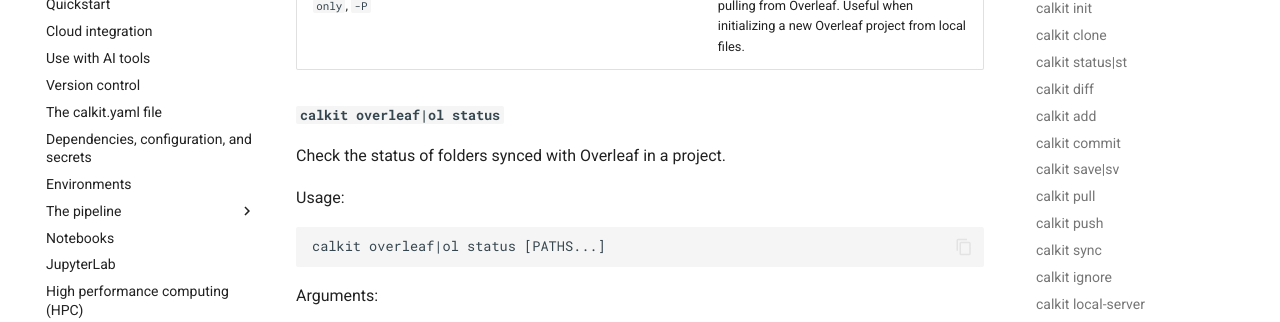
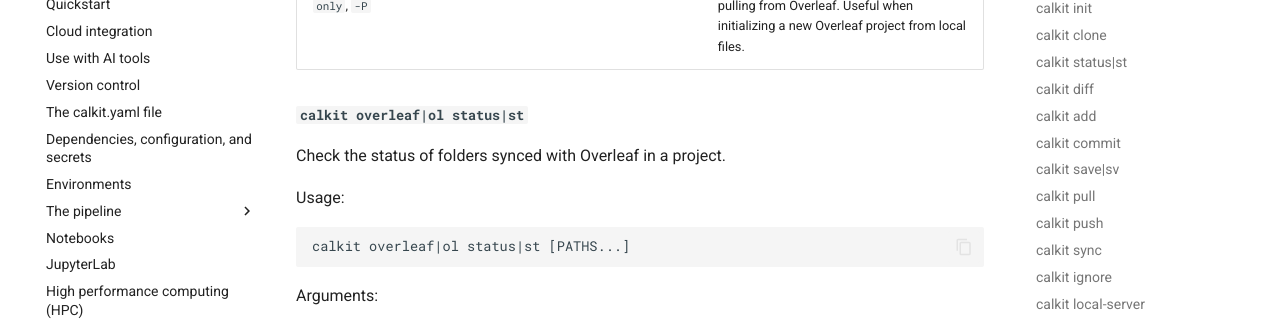
Before and after one commit to calkit/calkit, an MkDocs documentation site: the page built from docs/cli-reference.md, in a window 1280 px wide and 900 px high, scrolled down 75649 px. Shown: the part 154-476 px from the top of the window. Built offline with MkDocs 1.6.1 and Material for MkDocs 9.7.7, drawn with Linux system fonts in a browser that asks for light colours; comment, search, counter and statistics services are not loaded.

Commit message:
Add st alias in overleaf

````diff
--- a/docs/cli-reference.md
+++ b/docs/cli-reference.md
@@ -2671,11 +2671,11 @@
 
 Interact with Overleaf.
 
-| Command                                    | Description                                                    |
-| ------------------------------------------ | -------------------------------------------------------------- |
-| [`import`](#subcommand-overleaf-ol-import) | Import a publication from an Overleaf project.                 |
-| [`sync`](#subcommand-overleaf-ol-sync)     | Sync folders with Overleaf.                                    |
-| [`status`](#subcommand-overleaf-ol-status) | Check the status of folders synced with Overleaf in a project. |
+| Command                                           | Description                                                    |
+| ------------------------------------------------- | -------------------------------------------------------------- |
+| [`import`](#subcommand-overleaf-ol-import)        | Import a publication from an Overleaf project.                 |
+| [`sync`](#subcommand-overleaf-ol-sync)            | Sync folders with Overleaf.                                    |
+| [`status\|st`](#subcommand-overleaf-ol-status-st) | Check the status of folders synced with Overleaf in a project. |
 
 <a id="subcommand-overleaf-ol-import"></a>
 
@@ -2739,16 +2739,16 @@
 | `--resolve`, `-r`   | boolean | no       | False   | Mark merge conflicts as resolved before committing.                                                                                                                                                                                      |
 | `--push-only`, `-P` | boolean | no       | False   | Only push local files to Overleaf without pulling from Overleaf. Useful when initializing a new Overleaf project from local files.                                                                                                       |
 
-<a id="subcommand-overleaf-ol-status"></a>
-
-#### `calkit overleaf|ol status`
+<a id="subcommand-overleaf-ol-status-st"></a>
+
+#### `calkit overleaf|ol status|st`
 
 Check the status of folders synced with Overleaf in a project.
 
 Usage:
 
 ```text
-calkit overleaf|ol status [PATHS...]
+calkit overleaf|ol status|st [PATHS...]
 ```
 
 Arguments:
````
Also changed, not shown: 2 other files.
